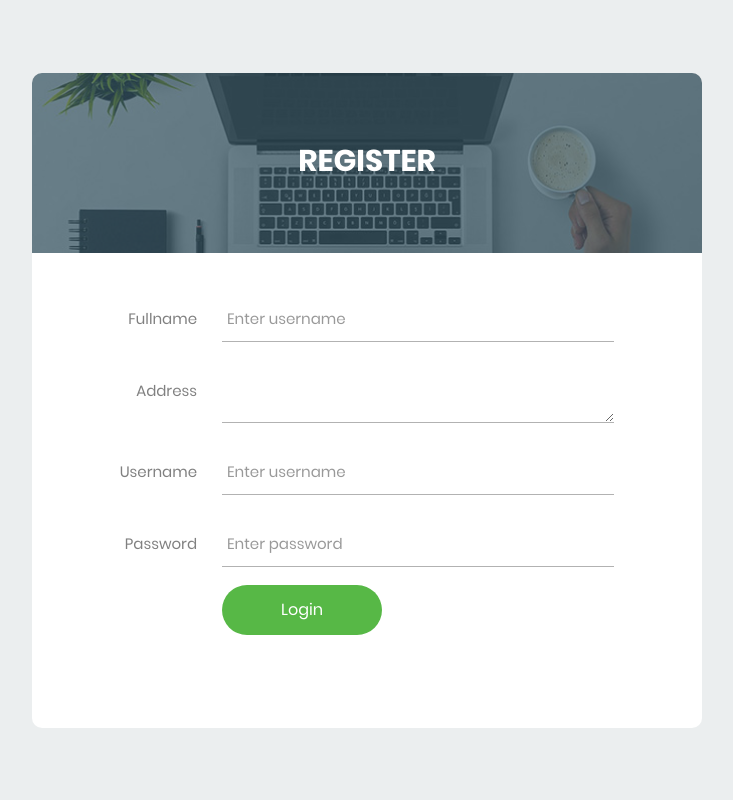
After one commit to wisanggenib/igo-minithesis, a PHP site: page /login/register.php in a window 1280 px wide. The commit adds this page. Shown: the whole page, without its empty margins (273-1006 px from the left). Run offline with PHP 8.4, Linux system fonts and the light colour scheme.

Commit message:
Register

```diff
--- a/getproduk.php
+++ b/getproduk.php
@@ -13,16 +13,16 @@ while($row = mysqli_fetch_array($result)) {
 
                             <div class="col-sm-12 col-md-12 col-lg-4 d-flex">
                                 <div class="product d-flex flex-column">
-                                    <a href="#" class="img-prod"><img class="img-fluid" src="images/produk/<?= $row['gambar'] ?>" alt="Colorlib Template">
+                                    <a href="detail-catalog.php?id_produk=<?=$row['id_produk']?>" class="img-prod"><img class="img-fluid" src="images/produk/<?= $row['gambar'] ?>" alt="Colorlib Template">
                                         <div class="overlay"></div>
                                     </a>
                                     <div class="text py-3 pb-4 px-3">
-                                        <h3><a href="#"><?= $row['nama_produk'] ?></a></h3>
+                                        <h3><a href="detail-catalog.php?id_produk=<?=$row['id_produk']?>"><?= $row['nama_produk'] ?></a></h3>
                                         <div class="pricing">
                                             <p class="price"><span>$<?= $row['harga_produk'] ?></span></p>
                                         </div>
                                         <p class="bottom-area d-flex px-3">
-                                            <a href="#" class="add-to-cart text-center py-2 mr-1"><span>Add to cart <i class="ion-ios-add ml-1"></i></span></a>
+                                            <a href="detail-catalog.php?id_produk=<?=$row['id_produk']?>" class="add-to-cart text-center py-2 mr-1"><span>Add to cart <i class="ion-ios-add ml-1"></i></span></a>
                                         </p>
                                     </div>
                                 </div>
--- a/login/index.php
+++ b/login/index.php
@@ -60,8 +60,8 @@
 						</div>
 
 						<div>
-							<a href="#" class="txt1">
-								Forgot Password?
+							<a href="register.php" class="txt1">
+								Register
 							</a>
 						</div>
 					</div>
--- /dev/null
+++ b/login/register.php
@@ -0,0 +1,97 @@
+<!DOCTYPE html>
+<html lang="en">
+
+<head>
+    <title>Login V15</title>
+    <meta charset="UTF-8">
+    <meta name="viewport" content="width=device-width, initial-scale=1">
+    <!--===============================================================================================-->
+    <link rel="icon" type="image/png" href="images/icons/favicon.ico" />
+    <!--===============================================================================================-->
+    <link rel="stylesheet" type="text/css" href="vendor/bootstrap/css/bootstrap.min.css">
+    <!--===============================================================================================-->
+    <link rel="stylesheet" type="text/css" href="fonts/font-awesome-4.7.0/css/font-awesome.min.css">
+    <!--===============================================================================================-->
+    <link rel="stylesheet" type="text/css" href="fonts/Linearicons-Free-v1.0.0/icon-font.min.css">
+    <!--===============================================================================================-->
+    <link rel="stylesheet" type="text/css" href="vendor/animate/animate.css">
+    <!--===============================================================================================-->
+    <link rel="stylesheet" type="text/css" href="vendor/css-hamburgers/hamburgers.min.css">
+    <!--===============================================================================================-->
+    <link rel="stylesheet" type="text/css" href="vendor/animsition/css/animsition.min.css">
+    <!--===============================================================================================-->
+    <link rel="stylesheet" type="text/css" href="vendor/select2/select2.min.css">
+    <!--===============================================================================================-->
+    <link rel="stylesheet" type="text/css" href="vendor/daterangepicker/daterangepicker.css">
+    <!--===============================================================================================-->
+    <link rel="stylesheet" type="text/css" href="css/util.css">
+    <link rel="stylesheet" type="text/css" href="css/main.css">
+    <!--===============================================================================================-->
+</head>
+
+<body>
+
+    <div class="limiter">
+        <div class="container-login100">
+            <div class="wrap-login100">
+                <div class="login100-form-title" style="background-image: url(images/bg-01.jpg);">
+                    <span class="login100-form-title-1">
+                        Register
+                    </span>
+                </div>
+
+                <form class="login100-form validate-form" action="action_register.php" method="POST">
+                    <div class="wrap-input100 validate-input m-b-26" data-validate="Username is required">
+                        <span class="label-input100">Fullname</span>
+                        <input class="input100" type="text" name="namaPelanggan" placeholder="Enter username">
+                        <span class="focus-input100"></span>
+                    </div>
+
+                    <div class="wrap-input100 validate-input m-b-26" data-validate="Username is required">
+                        <span class="label-input100">Address</span>
+                        <textarea name="alamat" id="" rows="3" class="input100"></textarea>
+                        <span class="focus-input100"></span>
+                    </div>
+
+                    <div class="wrap-input100 validate-input m-b-26" data-validate="Username is required">
+                        <span class="label-input100">Username</span>
+                        <input class="input100" type="text" name="username" placeholder="Enter username">
+                        <span class="focus-input100"></span>
+                    </div>
+
+                    <div class="wrap-input100 validate-input m-b-18" data-validate="Password is required">
+                        <span class="label-input100">Password</span>
+                        <input class="input100" type="password" name="password" placeholder="Enter password">
+                        <span class="focus-input100"></span>
+                    </div>
+
+                    <div class="container-login100-form-btn">
+                        <button class="login100-form-btn">
+                            Login
+                        </button>
+                    </div>
+                </form>
+            </div>
+        </div>
+    </div>
+
+    <!--===============================================================================================-->
+    <script src="vendor/jquery/jquery-3.2.1.min.js"></script>
+    <!--===============================================================================================-->
+    <script src="vendor/animsition/js/animsition.min.js"></script>
+    <!--===============================================================================================-->
+    <script src="vendor/bootstrap/js/popper.js"></script>
+    <script src="vendor/bootstrap/js/bootstrap.min.js"></script>
+    <!--===============================================================================================-->
+    <script src="vendor/select2/select2.min.js"></script>
+    <!--===============================================================================================-->
+    <script src="vendor/daterangepicker/moment.min.js"></script>
+    <script src="vendor/daterangepicker/daterangepicker.js"></script>
+    <!--===============================================================================================-->
+    <script src="vendor/countdowntime/countdowntime.js"></script>
+    <!--===============================================================================================-->
+    <script src="js/main.js"></script>
+
+</body>
+
+</html>
--- a/pages/catalog.php
+++ b/pages/catalog.php
@@ -20,16 +20,16 @@
                         ?>
                             <div class="col-sm-12 col-md-12 col-lg-4 ftco-animate d-flex">
                                 <div class="product d-flex flex-column">
-                                    <a href="#" class="img-prod"><img class="img-fluid" src="images/produk/<?= $val['gambar'] ?>" alt="Colorlib Template">
+                                    <a href="detail-catalog.php?id_produk=<?=$val['id_produk']?>" class="img-prod"><img class="img-fluid" src="images/produk/<?= $val['gambar'] ?>" alt="Colorlib Template">
                                         <div class="overlay"></div>
                                     </a>
                                     <div class="text py-3 pb-4 px-3">
-                                        <h3><a href="#"><?= $val['nama_produk'] ?></a></h3>
+                                        <h3><a href="detail-catalog.php?id_produk=<?=$val['id_produk']?>"><?= $val['nama_produk'] ?></a></h3>
                                         <div class="pricing">
                                             <p class="price"><span>$<?= $val['harga_produk'] ?></span></p>
                                         </div>
                                         <p class="bottom-area d-flex px-3">
-                                            <a href="#" class="add-to-cart text-center py-2 mr-1"><span>Add to cart <i class="ion-ios-add ml-1"></i></span></a>
+                                            <a href="detail-catalog.php?id_produk=<?=$val['id_produk']?>" class="add-to-cart text-center py-2 mr-1"><span>Add to cart <i class="ion-ios-add ml-1"></i></span></a>
                                         </p>
                                     </div>
                                 </div>
```
Also changed, not shown: login/action_register.php (added, +18 -0 lines).
